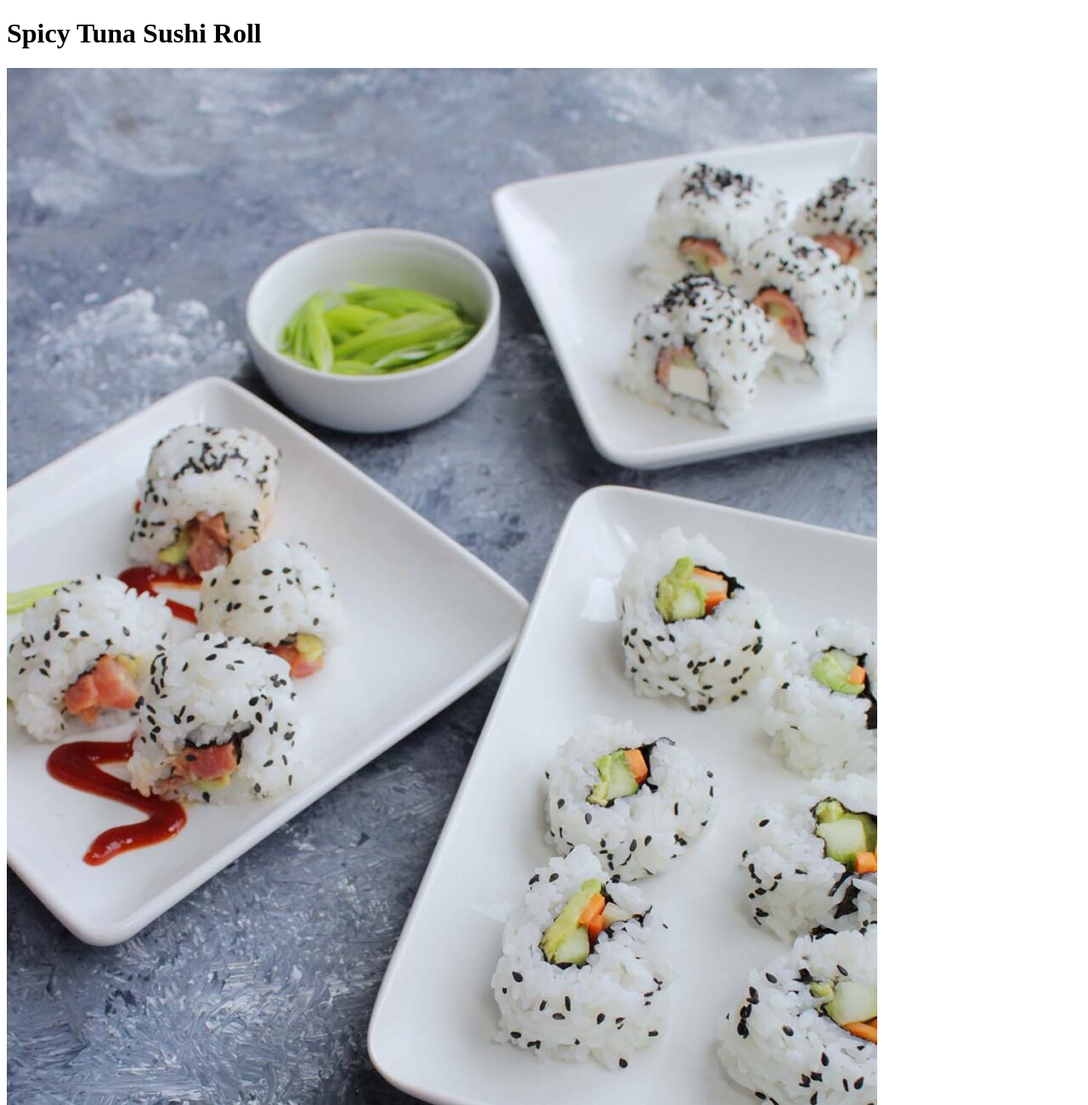
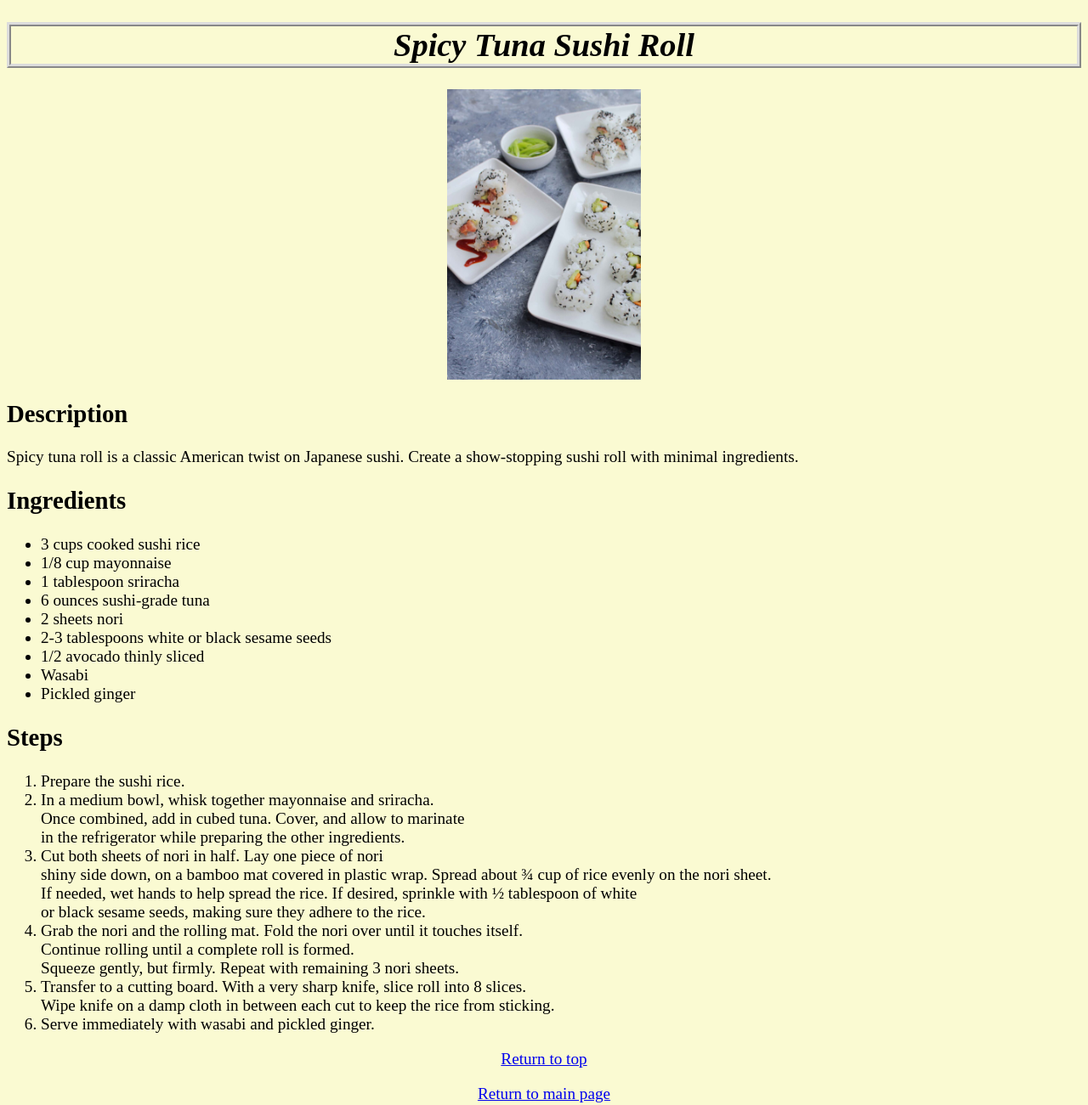
Before and after one commit to ChaseDrew/odin-recipes, a plain HTML site: page recipes/spicy-tuna-sushi-roll.html in a window 1280 px wide. Shown: the top 1301 px of the page at 85% size. Drawn offline with Linux system fonts and the light colour scheme.

Commit message:
Add line breaks for text Add CSS elements

```diff
--- /dev/null
+++ b/indexstyle.css
@@ -0,0 +1,26 @@
+h1 {
+    text-align: center;
+    font-style: italic;
+    font-size: xx-large;
+    border-width: 5px;
+    border-color: gainsboro;
+    border-style:ridge;
+    }
+
+img {
+    display: block;
+    margin-left: auto;
+    margin-right: auto;
+    width: 35%;
+    box-shadow: 15px 10px 10px gray;
+}
+
+body {
+    background-color: lightgoldenrodyellow;
+}
+
+.link {
+    text-align: center;
+    font-style: italic;
+    font-size: x-large;
+}
--- /dev/null
+++ b/recipes/misostyle.css
@@ -0,0 +1,24 @@
+h1 {
+    text-align: center;
+    font-style: italic;
+    border-width: 5px;
+    border-color: gainsboro;
+    border-style:ridge;
+}
+
+img {
+    display: block;
+    width: 25%;
+    height: 20%;
+    margin-left: auto;
+    margin-right: auto;
+}
+
+body {
+    background-color: lightgoldenrodyellow;
+    font-size: larger;
+}
+
+.return {
+    text-align: center;
+}
--- /dev/null
+++ b/recipes/ramenstyle.css
@@ -0,0 +1,26 @@
+h1 {
+    text-align: center;
+    font-style: italic;
+    border-width: 5px;
+    border-color: gainsboro;
+    border-style:ridge;
+}
+
+img {
+    display: block;
+    width: 700px;
+text-align: center;
+max-width: 100;
+height: auto;
+margin-left: auto;
+margin-right: auto;
+}
+
+body {
+    background-color: lightgoldenrodyellow;
+    font-size: larger;
+}
+
+.return {
+    text-align: center;
+}
--- a/recipes/spicy-tuna-sushi-roll.html
+++ b/recipes/spicy-tuna-sushi-roll.html
@@ -5,6 +5,7 @@
     <meta http-equiv="X-UA-Compatible" content="IE=edge">
     <meta name="viewport" content="width=device-width, initial-scale=1.0">
     <title>Spicy Tuna Sushi Roll</title>
+    <link rel="stylesheet" href="tunastyle.css">
 </head>
 <body>
     <h1>Spicy Tuna Sushi Roll</h1>
@@ -27,22 +28,24 @@
     <h2>Steps</h2>
     <ol>
         <li>Prepare the sushi rice.</li>
-        <li>In a medium bowl, whisk together mayonnaise and sriracha.
+        <li>In a medium bowl, whisk together mayonnaise and sriracha.<br>
             Once combined, add in cubed tuna.
-            Cover, and allow to marinate in the refrigerator while preparing
+            Cover, and allow to marinate <br>
+             in the refrigerator while preparing
              the other ingredients.</li>
-        <li>Cut both sheets of nori in half. Lay one piece of nori shiny side down,
+        <li>Cut both sheets of nori in half. Lay one piece of nori <br> shiny side down,
              on a bamboo mat covered in plastic wrap.
-             Spread about ¾ cup of rice evenly on the nori sheet.
-            If needed, wet hands to help spread the rice. If desired, sprinkle with ½ tablespoon of white or black sesame seeds, making sure they adhere to the rice.</li>
-        <li>Grab the nori and the rolling mat. Fold the nori over until it touches itself.
-            Continue rolling until a complete roll is formed.
+             Spread about ¾ cup of rice evenly on the nori sheet. <br>
+            If needed, wet hands to help spread the rice. If desired, sprinkle with ½ tablespoon of white <br>
+             or black sesame seeds, making sure they adhere to the rice.</li>
+        <li>Grab the nori and the rolling mat. Fold the nori over until it touches itself. <br>
+            Continue rolling until a complete roll is formed. <br>
             Squeeze gently, but firmly. Repeat with remaining 3 nori sheets.</li>
         <li>Transfer to a cutting board. With a very sharp knife, slice roll into 8 slices.</li>
             Wipe knife on a damp cloth in between each cut to keep the rice from sticking.</li>
         <li>Serve immediately with wasabi and pickled ginger.</li>
         </ol>
-        <p><a href="../recipes/spicy-tuna-sushi-roll.html">Return to top</a></p>
-        <p><a href="../index.html">Return to main page</a></p>
+        <p class="return"><a href="../recipes/spicy-tuna-sushi-roll.html">Return to top</a></p>
+        <p class="return"><a href="../index.html">Return to main page</a></p>
 </body>
 </html>
--- /dev/null
+++ b/recipes/tunastyle.css
@@ -0,0 +1,24 @@
+h1 {
+    text-align: center;
+    font-style: italic;
+    border-width: 5px;
+    border-color: gainsboro;
+    border-style:ridge;
+}
+
+img {
+    display: block;
+    width: 18%;
+    height: auto;
+    margin-left: auto;
+    margin-right: auto;
+}
+
+body {
+    background-color: lightgoldenrodyellow;
+    font-size: larger;
+}
+
+.return {
+    text-align: center;
+}
```
Also changed, not shown: index.html (+5 -4 lines), recipes/classic-shoyo-ramen.html (+35 -21 lines), recipes/miso-soup.html (+5 -4 lines).
